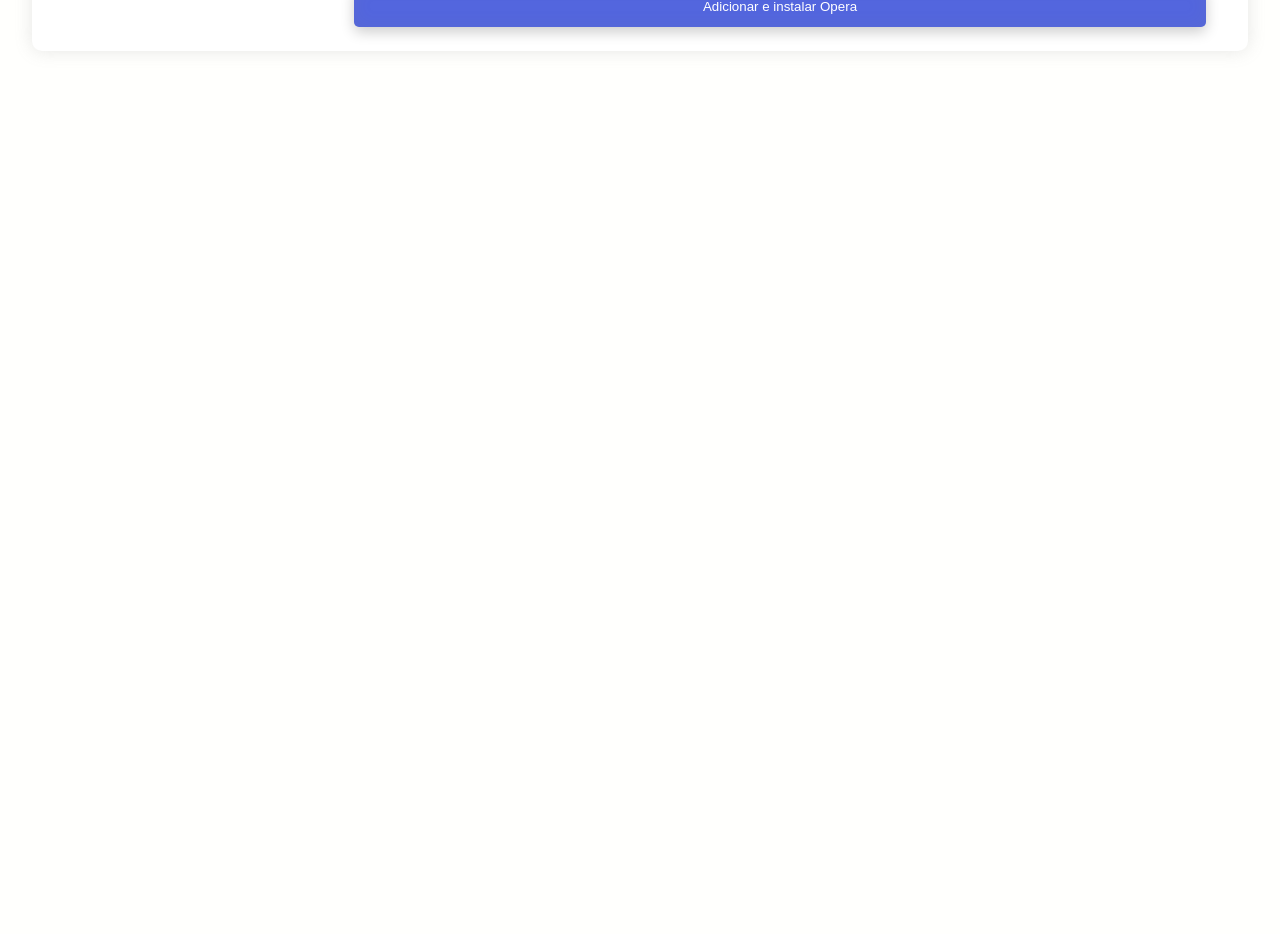
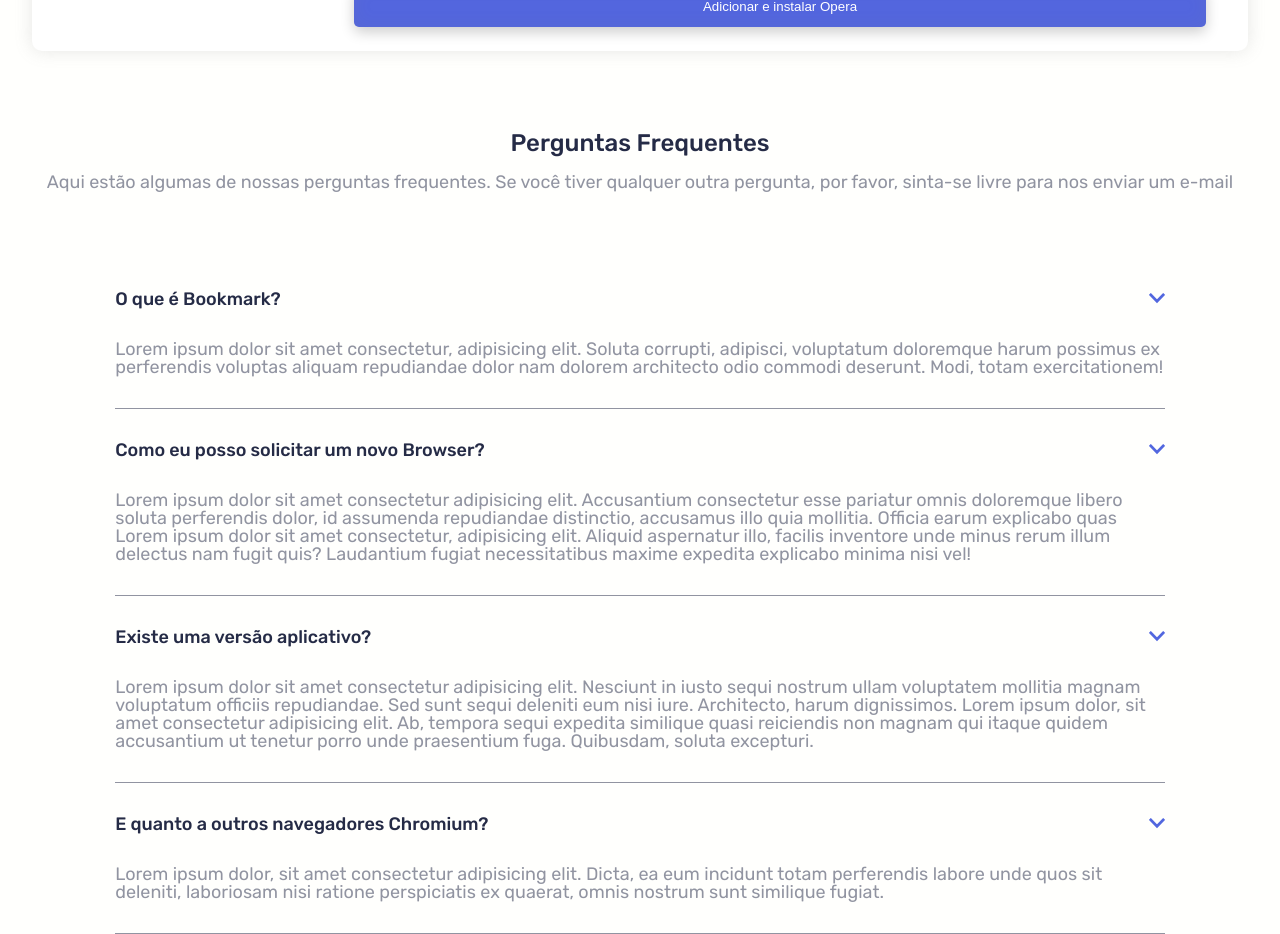
Before and after one commit to LipePLima/bookmark, an Angular app: page / in a window 1280 px wide. Shown: the part 3753-4687 px from the top of the page. Before the commit the page ends 3884 px from the top, so only its background shows below. Built offline with nearby package versions, Linux system fonts and the light colour scheme.

Commit message:
feat: componente question criado e menu questions estático

```diff
--- a/src/app/app.component.html
+++ b/src/app/app.component.html
@@ -3,4 +3,5 @@
   <app-manager></app-manager>
   <app-features></app-features>
   <app-download></app-download>
+  <app-question></app-question>
 </main>
--- a/src/app/app.component.scss
+++ b/src/app/app.component.scss
@@ -6,7 +6,7 @@
     margin-bottom: 7rem;
   }
 
-  app-features, app-download {
+  app-features, app-download, app-question {
     text-align: center;
   }
 }
--- a/src/app/app.module.ts
+++ b/src/app/app.module.ts
@@ -8,6 +8,7 @@
 import { FeaturesItensComponent } from './features-itens/features-itens.component';
 import { DownloadComponent } from './download/download.component';
 import { DownloadCardsComponent } from './download-cards/download-cards.component';
+import { QuestionComponent } from './question/question.component';
 
 @NgModule({
   declarations: [
@@ -17,7 +18,8 @@
     FeaturesComponent,
     FeaturesItensComponent,
     DownloadComponent,
-    DownloadCardsComponent
+    DownloadCardsComponent,
+    QuestionComponent
   ],
   imports: [
     BrowserModule
--- a/src/app/features-itens/features-itens.component.scss
+++ b/src/app/features-itens/features-itens.component.scss
@@ -33,7 +33,6 @@
   .content__text {
     margin: 1rem 0 8rem 0;
 
-    font-weight: 400;
     color: hsl(229, 8%, 60%);
     line-height: 1.4rem;
   }
--- /dev/null
+++ b/src/app/question/question.component.html
@@ -0,0 +1,17 @@
+<section class="question__section">
+  <h2 class="question__title">Perguntas Frequentes</h2>
+  <p class="question__text">Aqui estão algumas de nossas perguntas frequentes. Se você tiver qualquer outra pergunta, por favor, sinta-se livre para nos enviar um e-mail</p>
+</section>
+<section class="question__questions-list">
+  <ul class="questions-list__list">
+    <li class="list__answer" *ngFor="let question of questions">
+      <div class="answer__question-content">
+        <p class="question-content__text">{{ question.title }}</p>
+        <img class="question-content__img" src="../../assets/images/icon-arrow.svg" alt="">
+      </div>
+      <div class="answer__content-answer">
+        <p class="content-answer__text">{{ question.answer }}</p>
+      </div>
+    </li>
+  </ul>
+</section>
--- /dev/null
+++ b/src/app/question/question.component.scss
@@ -0,0 +1,55 @@
+.question__section {
+  padding: 0 2rem;
+
+  .question__title {
+    font-size: 24px;
+    font-weight: 500;
+    color: hsl(229, 31%, 21%);
+  }
+
+  .question__text {
+      margin: 1rem 0 2rem 0;
+
+      color: hsl(229, 8%, 60%);
+      line-height: 1.4rem;
+  }
+}
+
+.question__questions-list {
+  display: flex;
+  justify-content: center;
+  margin-top: 4rem;
+
+  .questions-list__list {
+    width: 82%;
+
+    .list__answer {
+      border-bottom: 1px solid hsl(229, 8%, 60%);
+
+      .answer__question-content {
+        display: flex;
+        justify-content: space-between;
+        align-items: center;
+
+        padding: 2rem 0;
+
+        .question-content__text {
+          text-align: left;
+          font-weight: 500;
+          color: hsl(229, 31%, 21%);
+        }
+
+        .question-content__img {
+          width: 16px;
+          height: 11px;
+        }
+      }
+
+      .answer__content-answer {
+        margin-bottom: 2rem;
+        text-align: left;
+        color: hsl(229, 8%, 60%);
+      }
+    }
+  }
+}
--- /dev/null
+++ b/src/app/question/question.component.ts
@@ -0,0 +1,27 @@
+import { Component } from '@angular/core';
+
+@Component({
+  selector: 'app-question',
+  templateUrl: './question.component.html',
+  styleUrls: ['./question.component.scss']
+})
+export class QuestionComponent {
+  public questions = [
+    {
+      title: "O que é Bookmark?",
+      answer: "Lorem ipsum dolor sit amet consectetur, adipisicing elit. Soluta corrupti, adipisci, voluptatum doloremque harum possimus ex perferendis voluptas aliquam repudiandae dolor nam dolorem architecto odio commodi deserunt. Modi, totam exercitationem!"
+    },
+    {
+      title: "Como eu posso solicitar um novo Browser?",
+      answer: "Lorem ipsum dolor sit amet consectetur adipisicing elit. Accusantium consectetur esse pariatur omnis doloremque libero soluta perferendis dolor, id assumenda repudiandae distinctio, accusamus illo quia mollitia. Officia earum explicabo quas Lorem ipsum dolor sit amet consectetur, adipisicing elit. Aliquid aspernatur illo, facilis inventore unde minus rerum illum delectus nam fugit quis? Laudantium fugiat necessitatibus maxime expedita explicabo minima nisi vel!"
+    },
+    {
+      title: "Existe uma versão aplicativo?",
+      answer: "Lorem ipsum dolor sit amet consectetur adipisicing elit. Nesciunt in iusto sequi nostrum ullam voluptatem mollitia magnam voluptatum officiis repudiandae. Sed sunt sequi deleniti eum nisi iure. Architecto, harum dignissimos. Lorem ipsum dolor, sit amet consectetur adipisicing elit. Ab, tempora sequi expedita similique quasi reiciendis non magnam qui itaque quidem accusantium ut tenetur porro unde praesentium fuga. Quibusdam, soluta excepturi."
+    },
+    {
+      title: "E quanto a outros navegadores Chromium?",
+      answer: "Lorem ipsum dolor, sit amet consectetur adipisicing elit. Dicta, ea eum incidunt totam perferendis labore unde quos sit deleniti, laboriosam nisi ratione perspiciatis ex quaerat, omnis nostrum sunt similique fugiat."
+    }
+  ]
+}
```
Also changed, not shown: 1 other file (tests, documents, lock files or other folders).
